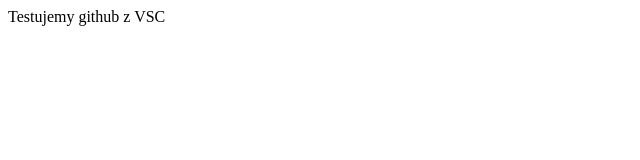
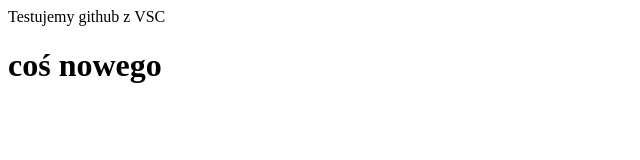
Before and after one commit to frontendkurs/publictest, a plain HTML site: page index.html in a window 1280 px wide. Shown: the whole page, without its empty margins (0-640 px from the left). Drawn offline with Linux system fonts and the light colour scheme.

Commit message:
cos dopisane

```diff
--- a/index.html
+++ b/index.html
@@ -8,5 +8,7 @@
 </head>
 <body>
     Testujemy github z VSC
+
+    <h1> coś nowego</h1>
 </body>
 </html>
```
